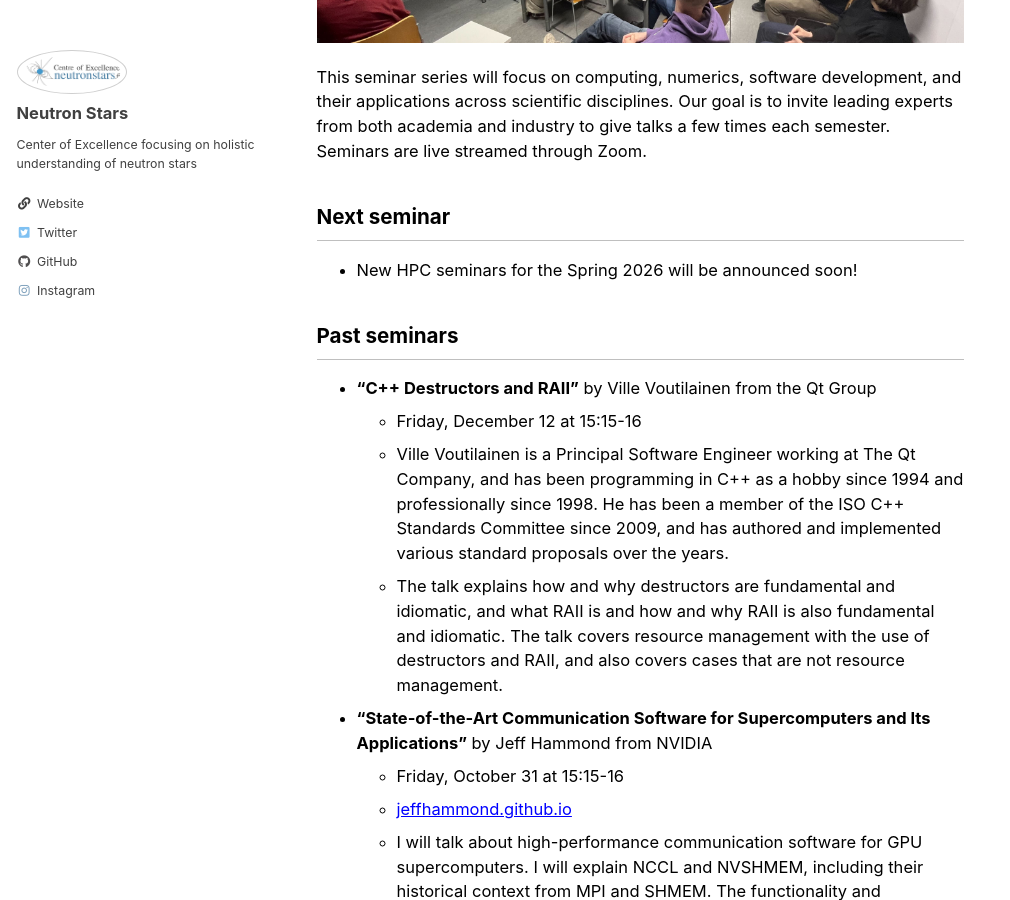
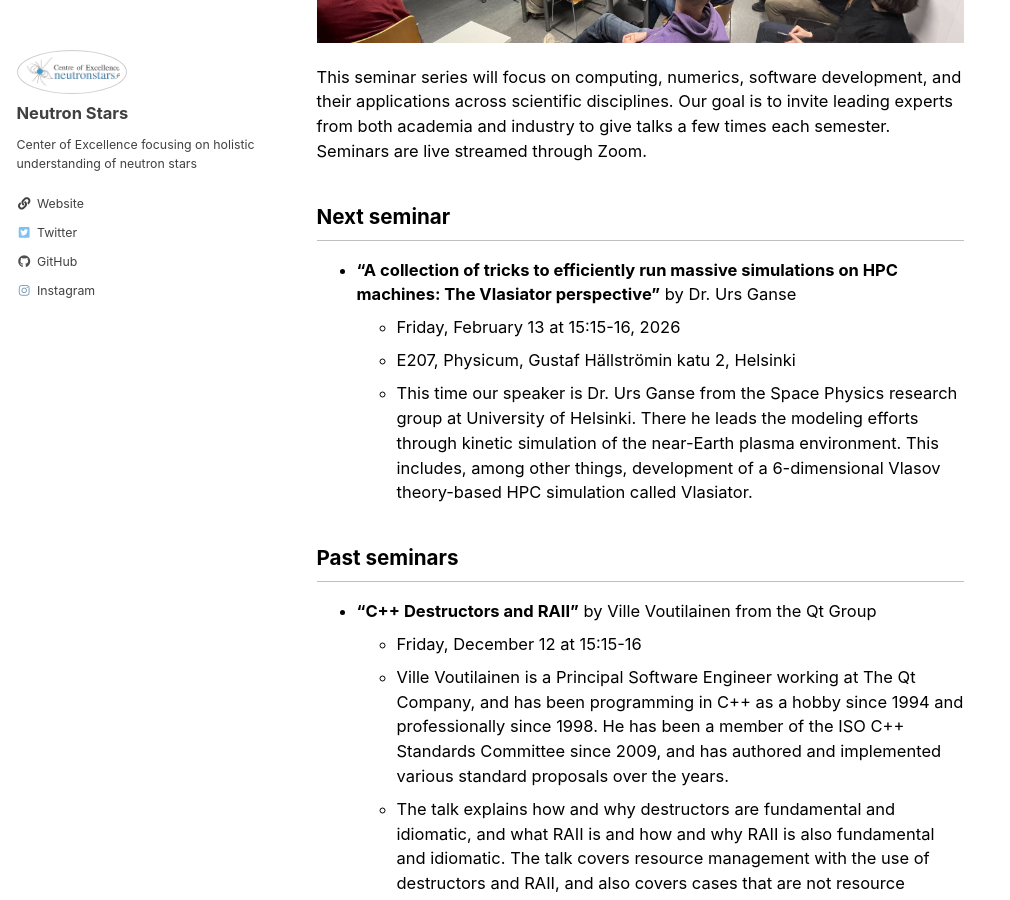
Before and after one commit to MiroPalmu/coe-website, a Jekyll site: the page built from _pages/events.md, in a window 1280 px wide and 900 px high, scrolled down 390 px. Shown: the whole window, without its empty margins (0-1010 px from the left). Built offline with Jekyll 4.4.1, drawn with Linux system fonts in a browser that asks for light colours; cached includes are drawn as plain includes; comment, search, counter and statistics services are not loaded.

Commit message:
events: add next seminar

```diff
--- a/_pages/events.md
+++ b/_pages/events.md
@@ -18,7 +18,10 @@ Seminars are live streamed through Zoom.
 
 ## Next seminar
 
-- New HPC seminars for the Spring 2026 will be announced soon!
+- **"A collection of tricks to efficiently run massive simulations on HPC machines: The Vlasiator perspective"** by Dr. Urs Ganse
+  - Friday, February 13 at 15:15-16, 2026
+  - E207, Physicum, Gustaf Hällströmin katu 2, Helsinki
+  - This time our speaker is Dr. Urs Ganse from the Space Physics research group at University of Helsinki. There he leads the modeling efforts through kinetic simulation of the near-Earth plasma environment. This includes, among other things, development of a 6-dimensional Vlasov theory-based HPC simulation called Vlasiator.
 
 
 ## Past seminars
```
